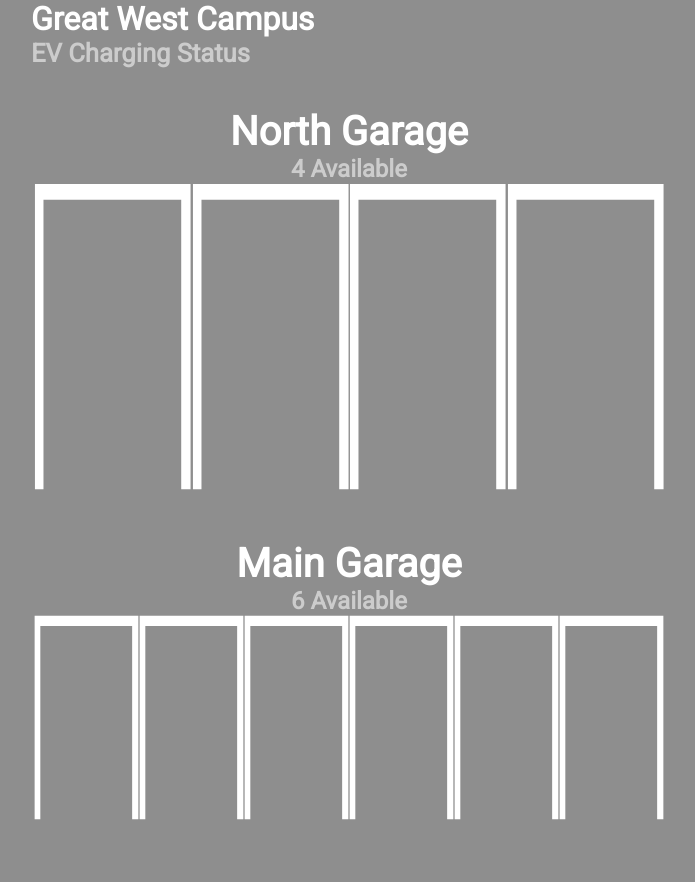
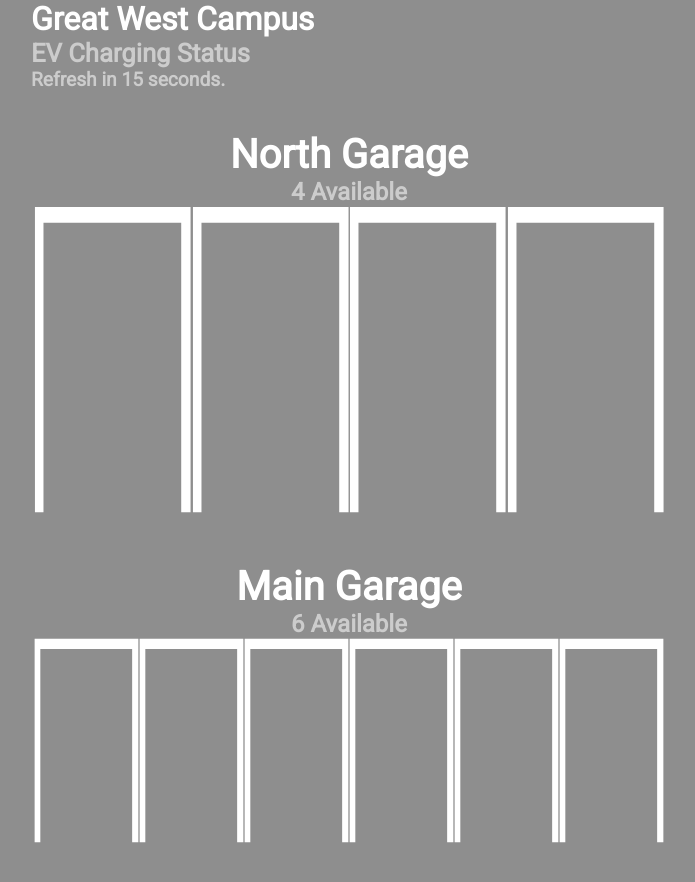
Before and after one commit to tertiushand/gwl_ev_charging, a plain HTML site: page index.html in a window 1280 px wide. Shown: the whole page, without its empty margins (291-986 px from the left). Drawn offline with Linux system fonts and the light colour scheme; no server answers.

Commit message:
fixing refresh

```diff
--- a/index.html
+++ b/index.html
@@ -120,10 +120,7 @@
 
     resetPorts();
 
-    setInterval(function(){
-        getSemaconnectInfo();
-    }, 5000);
-
+    startCountdown()
 
     function createCarPort(id, inUse) {
         var display = inUse?"inline":"none";
@@ -286,14 +283,16 @@
         document.getElementById(label).innerHTML = `${free} Available`;
     }
 
-    function updateCountdown() {
-        var countdown = 5;
+    function startCountdown() {
+        var countdown = 20;
         document.getElementById("timestamp").innerHTML = `Refresh in ${countdown} seconds.`;
         var countdownInterval = setInterval(function(){
             --countdown;
             document.getElementById("timestamp").innerHTML = `Refresh in ${countdown} seconds.`;
-            if (countdown < 1)
-                clearInterval(countdownInterval);
+            if (countdown < 1) {
+                getSemaconnectInfo()
+                countdown = 20;
+            }
         },1000);
     }
 
@@ -316,7 +315,6 @@
         xmlhttp.onreadystatechange = function() {
             if (this.readyState == 4 && this.status == 200) {
                 getStatusInfo(JSON.parse(this.response).aaData.stations)
-                updateCountdown();
                 resetPorts();
             }
         };
```
